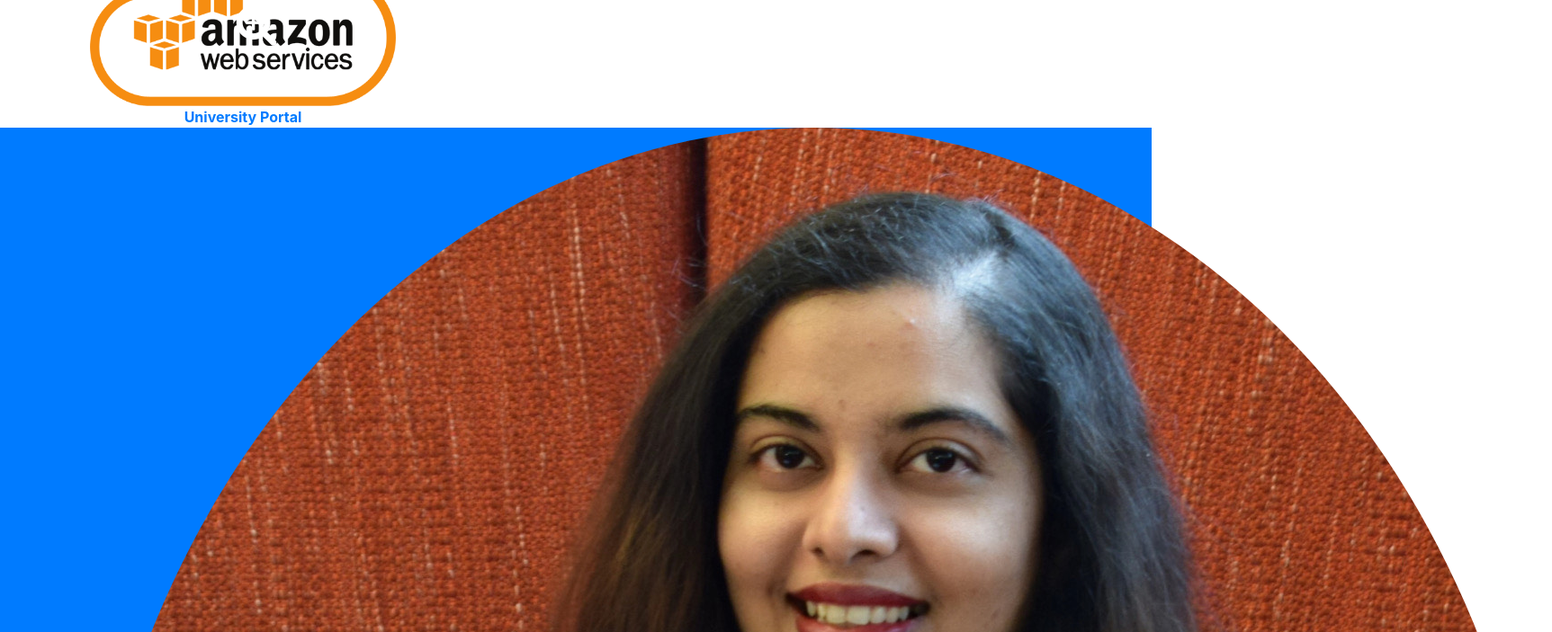
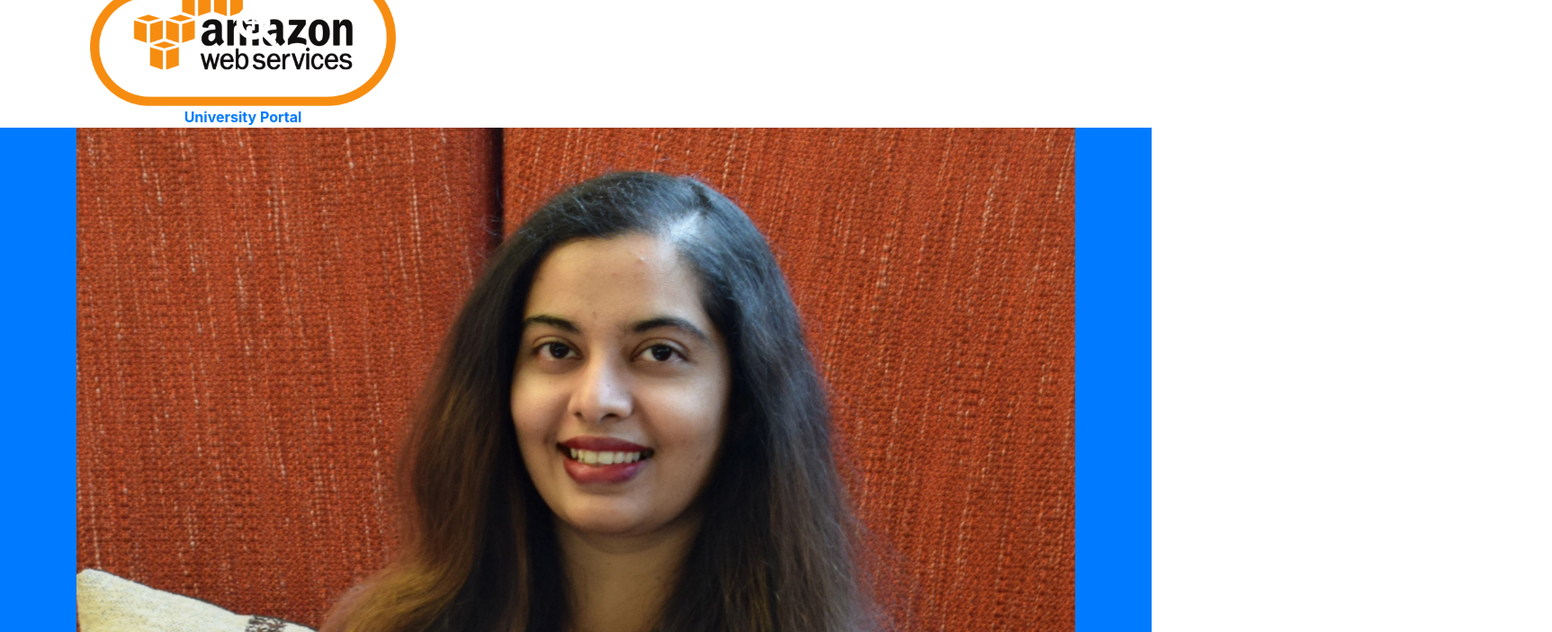
Before and after one commit to sayaliwalke30/sayaliwalke30.github.io, a website with bundled scripts: page index.html in a window 1280 px wide. Shown: the part 1317-2020 px from the top of the page at 90% size, 1725 px wide, since content can reach past the window. Built offline with nearby package versions, Linux system fonts and the light colour scheme; files whose address does not match are found by name.

Commit message:
Update index.html

```diff
--- a/index.html
+++ b/index.html
@@ -225,7 +225,7 @@
     <!-- About Section -->
     <section class="bg-primary text-white mb-0" id="about">
       <div class="container">
-	  <img class="img-responsive rounded-circle mb-5 d-block mx-auto" src="img/profile.jpg" alt="">
+	  <img class="img-fluid mb-5 d-block mx-auto style="padding-top: 5px"" src="img/profile.jpg" alt="">
         <h2 class="text-center text-uppercase text-white">About Me</h2>
         <hr class="star-light mb-5">
         <div class="row">
```
